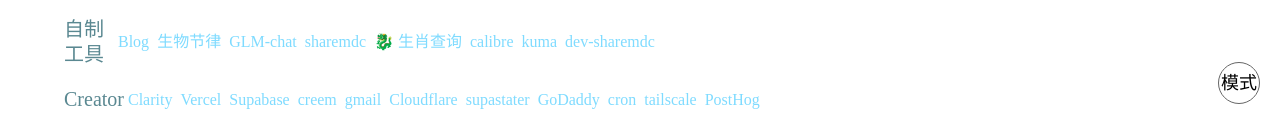
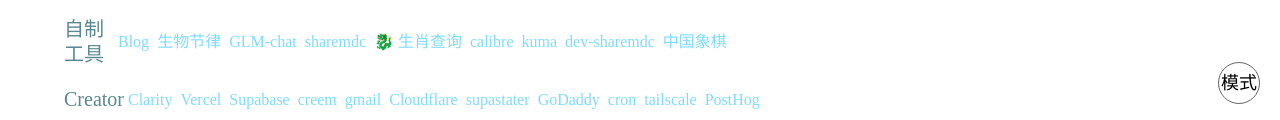
Before and after one commit to perry2008084/bookcell-navi, a plain HTML site: page index.html in a window 1280 px wide. Shown: the part 676-796 px from the top of the page. Drawn offline with Linux system fonts and the light colour scheme.

Commit message:
Add Chinese chess link to custom tools

```diff
--- a/index.html
+++ b/index.html
@@ -443,6 +443,9 @@
       <li>
         <a href="https://dev.sharemdc.com" target="_blank">dev-sharemdc</a>
       </li>
+      <li>
+        <a href="https://xiangqi-web.perry2008084.workers.dev/" target="_blank" rel="noopener noreferrer">中国象棋</a>
+      </li>
     </ul>
   </section>
   <section>
```
